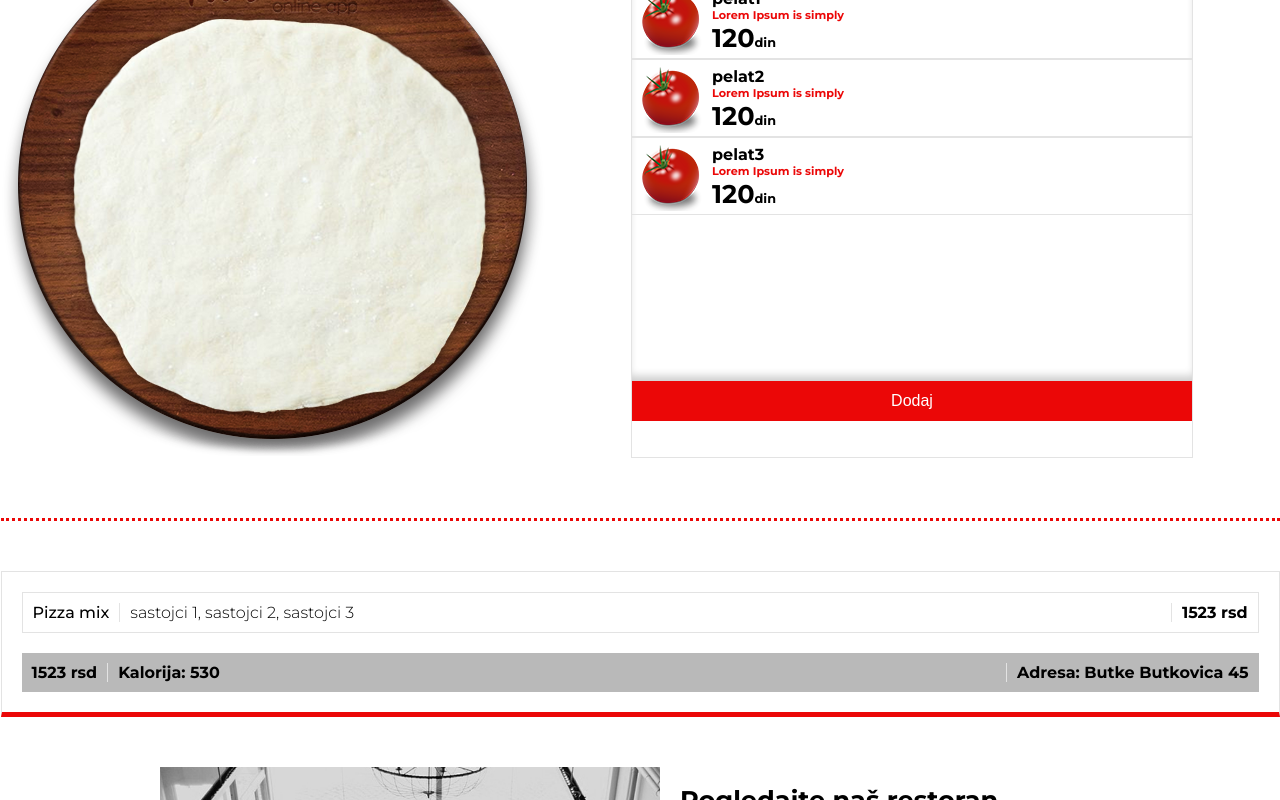
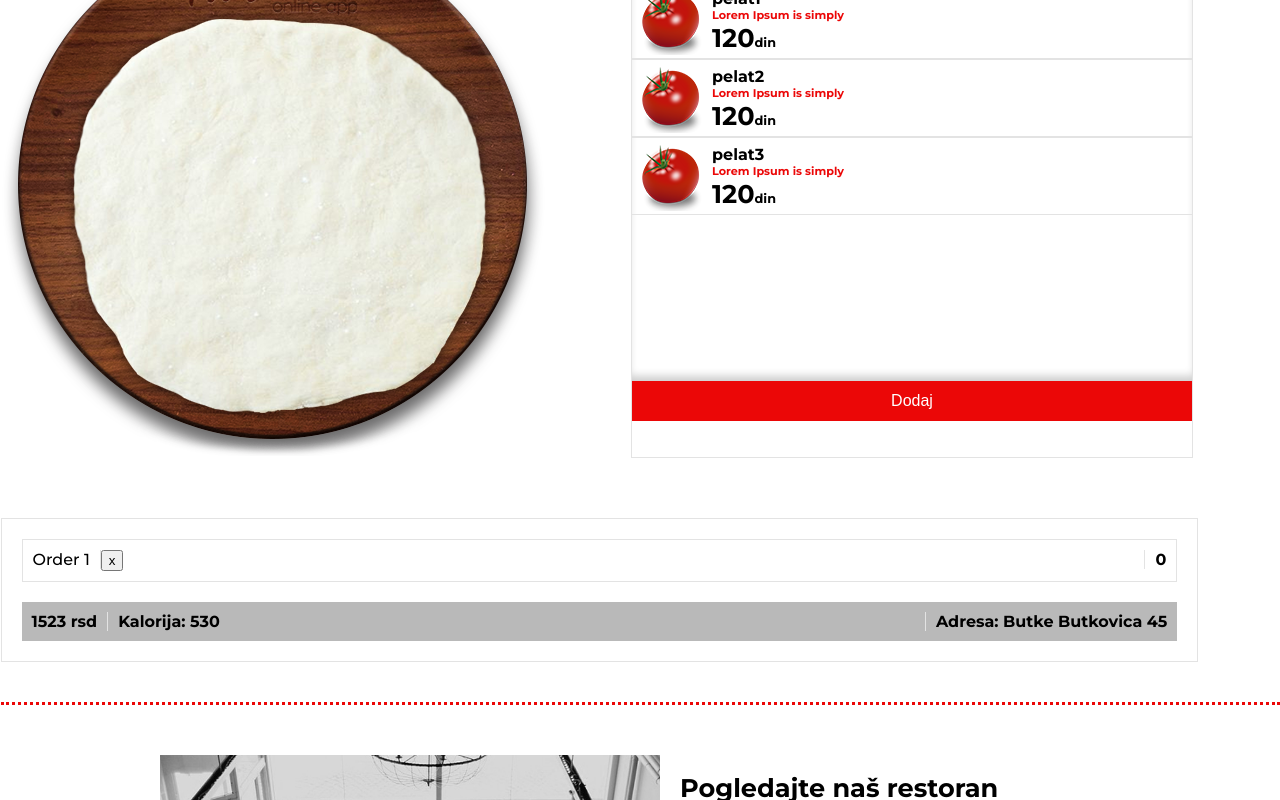
Before and after one commit to Faneste/Food-Order-App, a React (Create React App) app in the folder App/food-order-app/: page / in a window 1280 px wide. Both pictures are taken after a click on the button "Dodaj". Shown: the part 635-1435 px from the top of the page. Built offline with nearby package versions, Linux system fonts and the light colour scheme.

Commit message:
pre razdvajanja funkcija

```diff
--- a/App/food-order-app/src/App.css
+++ b/App/food-order-app/src/App.css
@@ -91,11 +91,12 @@ img {
   /* grid options and naming */
   grid-area: FoodBuilder;
   display: grid;
-  grid-template-rows: repeat(2, auto);
+  grid-template-rows: repeat(3, auto);
   grid-template-columns: repeat(2, auto);
   grid-template-areas:
   "foodBuilderText foodBuilderText"
-  "foodBuilderImage foodBuilderButtons";
+  "foodBuilderImage foodBuilderButtons"
+  "shoppingCart shoppingCart";
 }
 
 /* text container */
@@ -312,10 +313,12 @@ img {
 
 /*------------ shopping cart ------------*/
 .shoppingCart {
-  grid-area: ShoppingCart;
+  grid-area: shoppingCart;
+  width: 93.5%;
   border: 1px solid var(--gray);
-  margin-top: 50px;
-  border-bottom: 5px solid var(--red);
+  margin-top: 0px;
+  margin-bottom: 40px;
+  /* border-bottom: 5px solid var(--red); */
 }
 
 /* single item */
@@ -572,23 +575,6 @@ img {
   color: #333333;
 }
 
-
-
-
-
-
-
-
-
-
-
-
-
-
-
-
-
-
 /*---------------------------------------------------------------*/
 /*------------------------ mobile design ------------------------*/
 /*---------------------------------------------------------------*/
@@ -647,7 +633,8 @@ img {
     grid-template-columns: repeat(2, auto);
     grid-template-areas:
     "foodBuilderButtons foodBuilderButtons"
-    "foodBuilderImage foodBuilderImage";
+    "foodBuilderImage foodBuilderImage"
+    "shoppingCart shoppingCart";
   }
 
   /* text container */
--- a/App/food-order-app/src/App.js
+++ b/App/food-order-app/src/App.js
@@ -3,7 +3,6 @@ import './App.css';
 import Header from './components/header/Header';
 import IntroductoryText from './components/introductoryText/IntroductoryText';
 import FoodBuilder from './components/foodBuilder/FoodBuilder';
-import ShoppingCart from './components/shoppingCart/ShoppingCart';
 import Gallery from './components/gallery/Gallery';
 import BannerAdvert from './components/bannerAdvert/BannerAdvert';
 import Review from './components/review/Review';
@@ -17,7 +16,6 @@ class App extends Component {
         <div className="app">
           <IntroductoryText />
           <FoodBuilder />
-          <ShoppingCart />
           <Gallery />
           <BannerAdvert />
           <Review />
--- a/App/food-order-app/src/components/foodBuilder/FoodBuilder.js
+++ b/App/food-order-app/src/components/foodBuilder/FoodBuilder.js
@@ -1,6 +1,8 @@
 import React from 'react';
 // modules
 import TitleTextFoodbuilder from './TitleTextFoodbuilder';
+import ShoppingCart from './ShoppingCart';
+import ShoppingCartTotal from './ShoppingCartTotal';
 import PizzaDough from './PizzaDough';
 import FoodTypeMenu from './FoodTypeMenu';
 import PizzaButtons from './PizzaButtons';
@@ -50,6 +52,7 @@ class FoodBuilder extends React.Component {
     this.tabMenu = this.tabMenu.bind(this);
     this.ingredientButtonClick = this.ingredientButtonClick.bind(this);
     this.addIngredientFinalOrder = this.addIngredientFinalOrder.bind(this);
+    this.shopcartDelete = this.shopcartDelete.bind(this);
     this.checkBoxChange = this.checkBoxChange.bind(this);
   }
 
@@ -259,18 +262,30 @@ class FoodBuilder extends React.Component {
       return stateSalate;
     });
 
+    // removes empty elements from array // needs to be fixed
+    // let filtered =  allData.filter(e => e.length);
+
     // pushes all the seperate ingred. array into the main one
     allData.push(name, description, price, imgSrc, calories, extraIngredients);
     this.setState(prevState => ({
          addedFoodTemporary: [...prevState.addedFoodTemporary, allData],
     }))
+
     // resets the all booleans to be false so it would remove all the images and data from view and set the blank empty list
     statePizza.map((object, i) => { return statePizza[i].boolean = false; })
     stateSendvici.map((object, i) => { return stateSendvici[i].boolean = false; })
     statePite.map((object, i) => { return statePite[i].boolean = false; })
     stateSalate.map((object, i) => { return stateSalate[i].boolean = false; })
 
+    // if (this.state.addedFoodTemporary[1] !== undefined ) {
+    //   console.log("aasasas");
+    // }
+
     console.log(this.state.addedFoodTemporary);
+  }
+
+  shopcartDelete(e) {
+    e.currentTarget.parentNode.remove();
   }
 
   render() {
@@ -290,7 +305,7 @@ class FoodBuilder extends React.Component {
               tabMenu={this.tabMenu}
             />
 
-            {/* separate ingredients buttons conatiner so that it scrolls */}
+            {/* separate ingredients buttons container so that it scrolls */}
             <div  className="buttonsContainer">
             {/* pizza buttons map builder */}
             {this.state.statePizza.map((object, i) =>
@@ -384,6 +399,23 @@ class FoodBuilder extends React.Component {
 
           </div>
 
+          <div className="shoppingCart">
+          {/* final order map builder // with price reducer */}
+          {this.state.addedFoodTemporary.map((object, i) =>
+            <ShoppingCart
+            shopcartIngredients={this.state.addedFoodTemporary[i][0]}
+            shopcartPrice={this.state.addedFoodTemporary[i][2]
+              .reduce(function (accumulator, currentValue) {
+              return accumulator + currentValue;}, 0)}
+
+            shopcartDelete={this.shopcartDelete}
+            key={this.state.addedFoodTemporary[i][0]}
+            />
+          )}
+
+          <ShoppingCartTotal />
+          </div>
+
         </div>
     )
   }
--- /dev/null
+++ b/App/food-order-app/src/components/foodBuilder/ShoppingCart.js
@@ -0,0 +1,26 @@
+import React from 'react';
+
+function ShoppingCart(props) {
+  return (
+
+      <div className="shoppingCart__item">
+      {/* shopping cart single item */}
+        {/* item name */}
+        <div className="shoppingCart__item__nameContainer">
+          <h2 className="shoppingCart__item__nameContainer__name">Order 1</h2>
+        </div>
+        {/* item ingredients */}
+        <div className="shoppingCart__item__ingredientsContainer">
+          <h2 className="shoppingCart__item__ingredientsContainer__ingredients">{props.shopcartIngredients}</h2>
+        </div>
+        {/* item price */}
+        <div className="shoppingCart__item__priceContainer">
+          <h2 className="shoppingCart__item__priceContainer__price">{props.shopcartPrice}</h2>
+        </div>
+        <button className="shoppingCart__item__deleteButton" onClick={props.shopcartDelete}>x</button>
+      </div>
+
+  )
+}
+
+export default ShoppingCart;
--- /dev/null
+++ b/App/food-order-app/src/components/foodBuilder/ShoppingCartTotal.js
@@ -0,0 +1,24 @@
+import React from 'react';
+
+function ShoppingCartTotal(props) {
+  return (
+
+      <div className="shoppingCart__total">
+      {/* shopping cart total order and price */}
+        {/* total price */}
+        <div className="shoppingCart__total__priceContainer">
+          <h2 className="shoppingCart__total__priceContainer__price">1523 rsd</h2>
+        </div>
+        {/* total calorie */}
+        <div className="shoppingCart__total__calorieContainer">
+          <h2 className="shoppingCart__total__calorieContainer__calorie">Kalorija: 530</h2>
+        </div>
+        {/* total adress */}
+        <div className="shoppingCart__total__adressContainer">
+          <h2 className="shoppingCart__total__adressContainer__adress">Adresa: Butke Butkovica 45</h2>
+        </div>
+      </div>
+  )
+}
+
+export default ShoppingCartTotal;
--- a/App/food-order-app/src/components/shoppingCart/ShoppingCart.js
+++ /dev/null
@@ -1,43 +0,0 @@
-import React from 'react';
-
-function ShoppingCart() {
-  return (
-    <div className="shoppingCart">
-
-      {/* shopping cart single item */}
-      <div className="shoppingCart__item">
-        {/* item name */}
-        <div className="shoppingCart__item__nameContainer">
-          <h2 className="shoppingCart__item__nameContainer__name">Pizza mix</h2>
-        </div>
-        {/* item ingredients */}
-        <div className="shoppingCart__item__ingredientsContainer">
-          <h2 className="shoppingCart__item__ingredientsContainer__ingredients">sastojci 1, sastojci 2, sastojci 3</h2>
-        </div>
-        {/* item price */}
-        <div className="shoppingCart__item__priceContainer">
-          <h2 className="shoppingCart__item__priceContainer__price">1523 rsd</h2>
-        </div>
-      </div>
-
-      {/* shopping cart total order and price */}
-      <div className="shoppingCart__total">
-        {/* total price */}
-        <div className="shoppingCart__total__priceContainer">
-          <h2 className="shoppingCart__total__priceContainer__price">1523 rsd</h2>
-        </div>
-        {/* total calorie */}
-        <div className="shoppingCart__total__calorieContainer">
-          <h2 className="shoppingCart__total__calorieContainer__calorie">Kalorija: 530</h2>
-        </div>
-        {/* total adress */}
-        <div className="shoppingCart__total__adressContainer">
-          <h2 className="shoppingCart__total__adressContainer__adress">Adresa: Butke Butkovica 45</h2>
-        </div>
-      </div>
-
-    </div>
-  )
-}
-
-export default ShoppingCart;
```
